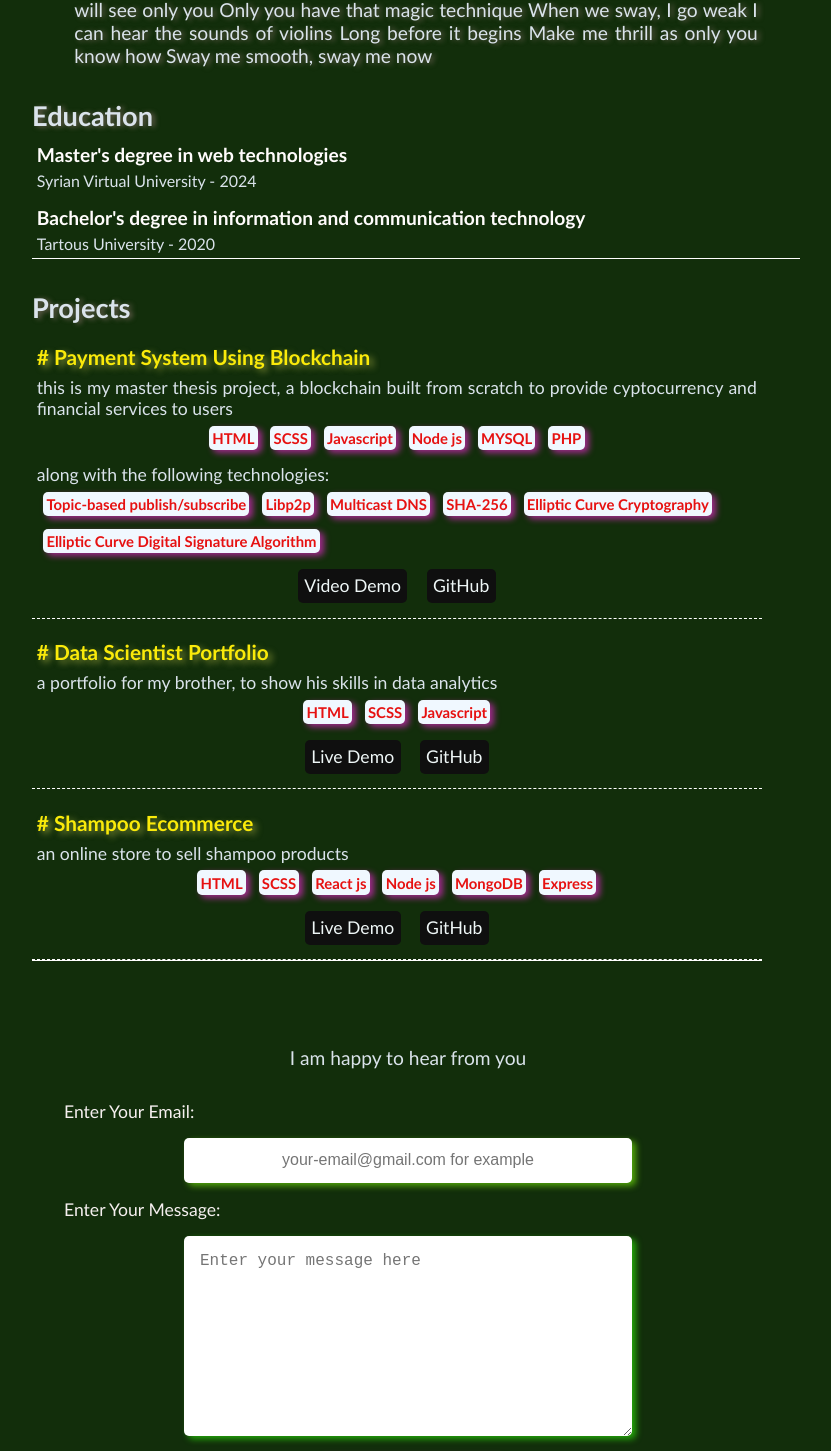
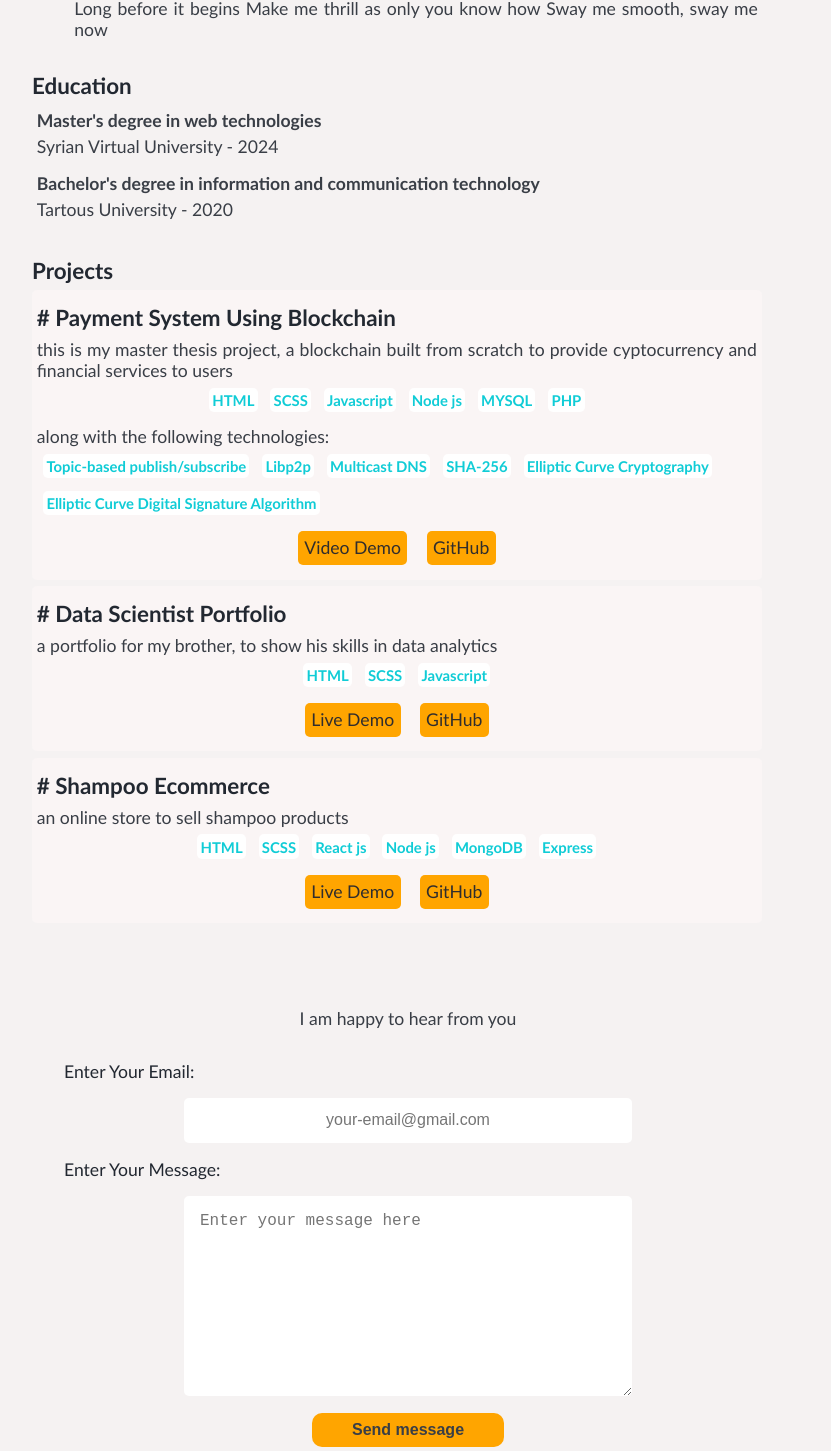
Before and after one commit to KinanSliman/portfolio, a React (Vite) app: page / in a window 1280 px wide. Shown: the part 389-1840 px from the top of the page, without its empty margins (224-1055 px from the left). Built offline with nearby package versions, Linux system fonts and the light colour scheme.

Commit message:
updating color palette

```diff
--- a/src/ContactForm.jsx
+++ b/src/ContactForm.jsx
@@ -17,7 +17,7 @@ function ContactForm() {
           id="email"
           type="email"
           name="email"
-          placeholder="your-email@gmail.com for example"
+          placeholder="your-email@gmail.com"
           required
         />
         <ValidationError prefix="Email" field="email" errors={state.errors} />
--- a/src/SCSS/_app.scss
+++ b/src/SCSS/_app.scss
@@ -5,7 +5,7 @@
 }
 body{
     //background-color: rgb(15 23 42);
-    background-color: rgb(18, 46, 11);
+    background-color: $backgroundColor;
     font-family: 'Trebuchet MS', 'Lucida Sans Unicode', 'Lucida Grande', 'Lucida Sans', Arial, sans-serif;
 }
 .app{
@@ -19,50 +19,50 @@ body{
     }
 
     h1{
-        color: rgb(239, 243, 247);
-        font-size: 1.4rem;
-        text-shadow: 3px 1px 5px rgba(51, 44, 44, 0.6);
+        color: $headingColor;
+        font-size: $bigFont;
+        //text-shadow: 3px 1px 5px rgba(51, 44, 44, 0.6);
         @include screenTablet{
-            font-size: 1.6rem;
+            font-size: $bigFont;
         }
     }
     h2{
-        color: rgb(218, 227, 235);
+        color: $headingColor;
         margin-top: 0.8rem;
-        font-size: 1.5rem;
-        text-shadow: 3px 1px 5px rgba(167,130,130,0.6);
+        font-size: $bigFont;
+        //text-shadow: 3px 1px 5px rgba(212, 112, 112, 0.4);
         @include screenTablet{
-            font-size: 1.7rem;
+            font-size: $bigFont;
         }
     }
     p{
-        color: rgb(218, 227, 235);
+        color: $textColor;
         margin-top: 0.3rem;
-        font-size: 1rem;
+        font-size: $smallFont;
         @include screenTablet{
-            font-size: 1.2rem;
+            font-size: $midFont;
         }
     }
     .skills{
     width: 95%;
         ul{
             li{
-                color: rgb(230, 17, 17);
+                color: $linkColor;
                 list-style-type: none;
                 display: inline-block;
                 margin: 0.4rem;
                 padding:0.2rem;
                 border-radius: 5px;
                 //border: 1px solid magenta;
-                background-color: aliceblue;
-                font-size: 0.8rem;
+                background-color: rgb(255, 255, 255);
+                font-size: $smallFont;
                 font-weight: 700;
-                box-shadow: 4px 3px 6px rgba(253, 38, 224, 0.6);
+                //box-shadow: 4px 3px 6px rgba(253, 38, 224, 0.4);
 
                 &:hover{
-                    background-color: black;
-                    color: yellow;
-                    box-shadow: 4px 3px 6px rgba(248, 244, 19, 0.6);
+                   // background-color: black;
+                   // color: yellow;
+                    //box-shadow: 4px 3px 6px rgba(248, 244, 19, 0.6);
                     //font-size: 0.9rem;
                 }
                 @include screenTablet{
@@ -83,7 +83,7 @@ body{
         p{
             width: 92%;
             text-align: justify;
-            text-shadow: 3px 1px 5px rgba(167,130,130,0.6);
+           // text-shadow: 3px 1px 5px rgba(102, 236, 84, 0.4);
            // border-bottom: 1px solid white;
            @include screenTablet{
             width: 89%;
@@ -108,25 +108,25 @@ body{
     }
     .education{
         margin-top: 2rem;
-        border-bottom: 1px solid white;
+        //border-bottom: 1px solid white;
         .educationLevel{
             //border: 1px solid magenta;
             margin-top: 0.4rem;
             padding: 0.3rem;
             h4{
-                color: rgb(255, 252, 252);
-                font-size: 1rem;
+                color: $textColor;
+                font-size: $midFont;
                 &:hover{
-                    color: yellow;
+                    //color: yellow;
                 }
                 @include screenTablet{
-                    font-size: 1.2rem;
+                    font-size: $midFont;
                 }
             }
             p{
-                font-size: 0.8rem;
+                font-size: $smallFont;
                 @include screenTablet{
-                    font-size: 1rem;
+                    font-size: $midFont;
                 }
             }
         }
@@ -134,23 +134,25 @@ body{
     .projects{
         margin-top: 2rem;
         width: 95%;
-        border-bottom: 1px solid white;
+        //border-bottom: 1px solid white;
         .project{
             margin-top: 0.4rem;
             padding: 0.3rem;
-            border-bottom: 1px dashed white;
+            background-color: rgb(250, 245, 245);
+            border-radius: 5px;
+            //border-bottom: 1px dashed white;
             h3{
                 margin-top: 0.6rem;
-                color: rgb(250, 234, 10);
-                text-shadow: 4px 3px 6px rgba(199, 201, 78, 0.6);
-                font-size: 1.2rem;
+                color: $headingColor;
+                //text-shadow: 4px 3px 6px rgba(199, 201, 78, 0.6);
+                font-size: $midFont;
                 @include screenTablet{
-                    font-size: 1.3rem;
+                    font-size:$bigFont;
                 }
             }
             p{
                 margin-top: 0.5rem;
-                font-size: 1rem;
+                font-size: $smallFont;
                 text-align: justify;
                 @include screenTablet{
                     font-size: 1.1rem;
@@ -165,9 +167,9 @@ body{
                     p{
                         margin: 0.6rem;
                         display: inline;
-                        color: rgb(239, 247, 247);
+                        color:rgb(48, 45, 45);
                         padding: 0.4rem;
-                        background-color: rgb(15, 15, 15);
+                        background-color: $accent1;
                         border-radius: 5px;
                     }
                 }
@@ -189,12 +191,12 @@ body{
             margin-bottom: 2rem;
         }
         label{
-            color: rgb(245, 239, 239);
+            color: $headingColor;
             display: block;
             margin-top: 1rem;
             margin-bottom: 1rem;
             @include screenTablet{
-                font-size: 1.1rem;
+                font-size: $midFont;
             }
         }
         input{
@@ -203,11 +205,11 @@ body{
             padding: 0.3rem;
             width: 90%;
             border: none;
-            font-size: 1rem;
+            font-size: $smallFont;
             height: 2.8rem;
             text-align: center;
             border-radius: 5px;
-            box-shadow: 4px 3px 6px rgba(124, 245, 11, 0.6);
+           // box-shadow: 4px 3px 6px rgba(124, 245, 11, 0.6);
             max-width: 28rem;
         }
         .inputText{
@@ -217,11 +219,11 @@ body{
             padding: 1rem;
             width: 90%;
             max-width: 28rem;
-            font-size: 1rem;
+            font-size: $smallFont;
             height: 25vh;
             border: none;
             border-radius: 5px;
-            box-shadow: 4px 3px 6px rgba(49, 248, 10, 0.6);
+            //box-shadow: 4px 3px 6px rgba(49, 248, 10, 0.6);
         }
         button{
             display: block;
@@ -231,16 +233,16 @@ body{
             width: 12rem;
             padding: 0.5rem 1.1rem 0.5rem 1.1rem;
             border-radius: 10px;
-            color: rgb(48, 51, 44);
-            background-color: rgb(184, 194, 174);
-            font-size: 1rem;
+            color: $textColor;
+            background-color: $accent1;
+            font-size: $smallFont;
             font-weight: 600;
-            box-shadow: 4px 3px 6px rgba(253, 38, 224, 0.6);
+            //box-shadow: 4px 3px 6px rgba(253, 38, 224, 0.6);
             margin: 0 auto;
             &:hover{
-                background-color: rgb(151, 167, 136);
-                color: rgb(240, 243, 38);
-                box-shadow: 4px 3px 6px rgba(229, 230, 225, 0.6);
+                //background-color: rgb(151, 167, 136);
+                //color: rgb(240, 243, 38);
+                //box-shadow: 4px 3px 6px rgba(229, 230, 225, 0.6);
             }
         }
     }
--- a/src/SCSS/style.css
+++ b/src/SCSS/style.css
@@ -5,7 +5,7 @@
 }
 
 body {
-  background-color: rgb(18, 46, 11);
+  background-color: rgb(245, 242, 242);
   font-family: "Trebuchet MS", "Lucida Sans Unicode", "Lucida Grande", "Lucida Sans", Arial, sans-serif;
 }
 
@@ -20,55 +20,47 @@ body {
   }
 }
 .app h1 {
-  color: rgb(239, 243, 247);
+  color: rgb(34, 40, 49);
   font-size: 1.4rem;
-  text-shadow: 3px 1px 5px rgba(51, 44, 44, 0.6);
 }
 @media screen and (min-width: 599px) {
   .app h1 {
-    font-size: 1.6rem;
+    font-size: 1.4rem;
   }
 }
 .app h2 {
-  color: rgb(218, 227, 235);
+  color: rgb(34, 40, 49);
   margin-top: 0.8rem;
-  font-size: 1.5rem;
-  text-shadow: 3px 1px 5px rgba(167, 130, 130, 0.6);
+  font-size: 1.4rem;
 }
 @media screen and (min-width: 599px) {
   .app h2 {
-    font-size: 1.7rem;
+    font-size: 1.4rem;
   }
 }
 .app p {
-  color: rgb(218, 227, 235);
+  color: rgb(57, 62, 70);
   margin-top: 0.3rem;
   font-size: 1rem;
 }
 @media screen and (min-width: 599px) {
   .app p {
-    font-size: 1.2rem;
+    font-size: 1.1rem;
   }
 }
 .app .skills {
   width: 95%;
 }
 .app .skills ul li {
-  color: rgb(230, 17, 17);
+  color: rgb(16, 204, 214);
   list-style-type: none;
   display: inline-block;
   margin: 0.4rem;
   padding: 0.2rem;
   border-radius: 5px;
-  background-color: aliceblue;
-  font-size: 0.8rem;
+  background-color: rgb(255, 255, 255);
+  font-size: 1rem;
   font-weight: 700;
-  box-shadow: 4px 3px 6px rgba(253, 38, 224, 0.6);
-}
-.app .skills ul li:hover {
-  background-color: black;
-  color: yellow;
-  box-shadow: 4px 3px 6px rgba(248, 244, 19, 0.6);
 }
 @media screen and (min-width: 599px) {
   .app .skills ul li {
@@ -90,7 +82,6 @@ body {
 .app .introductionText p {
   width: 92%;
   text-align: justify;
-  text-shadow: 3px 1px 5px rgba(167, 130, 130, 0.6);
 }
 @media screen and (min-width: 599px) {
   .app .introductionText p {
@@ -113,51 +104,46 @@ body {
 }
 .app .education {
   margin-top: 2rem;
-  border-bottom: 1px solid white;
 }
 .app .education .educationLevel {
   margin-top: 0.4rem;
   padding: 0.3rem;
 }
 .app .education .educationLevel h4 {
-  color: rgb(255, 252, 252);
-  font-size: 1rem;
-}
-.app .education .educationLevel h4:hover {
-  color: yellow;
+  color: rgb(57, 62, 70);
+  font-size: 1.1rem;
 }
 @media screen and (min-width: 599px) {
   .app .education .educationLevel h4 {
-    font-size: 1.2rem;
+    font-size: 1.1rem;
   }
 }
 .app .education .educationLevel p {
-  font-size: 0.8rem;
+  font-size: 1rem;
 }
 @media screen and (min-width: 599px) {
   .app .education .educationLevel p {
-    font-size: 1rem;
+    font-size: 1.1rem;
   }
 }
 .app .projects {
   margin-top: 2rem;
   width: 95%;
-  border-bottom: 1px solid white;
 }
 .app .projects .project {
   margin-top: 0.4rem;
   padding: 0.3rem;
-  border-bottom: 1px dashed white;
+  background-color: rgb(250, 245, 245);
+  border-radius: 5px;
 }
 .app .projects .project h3 {
   margin-top: 0.6rem;
-  color: rgb(250, 234, 10);
-  text-shadow: 4px 3px 6px rgba(199, 201, 78, 0.6);
-  font-size: 1.2rem;
+  color: rgb(34, 40, 49);
+  font-size: 1.1rem;
 }
 @media screen and (min-width: 599px) {
   .app .projects .project h3 {
-    font-size: 1.3rem;
+    font-size: 1.4rem;
   }
 }
 .app .projects .project p {
@@ -181,9 +167,9 @@ body {
 .app .projects .project .projectLinks a p {
   margin: 0.6rem;
   display: inline;
-  color: rgb(239, 247, 247);
+  color: rgb(48, 45, 45);
   padding: 0.4rem;
-  background-color: rgb(15, 15, 15);
+  background-color: rgb(255, 165, 0);
   border-radius: 5px;
 }
 .app .sayHello {
@@ -197,7 +183,7 @@ body {
   margin-bottom: 2rem;
 }
 .app .sayHello label {
-  color: rgb(245, 239, 239);
+  color: rgb(34, 40, 49);
   display: block;
   margin-top: 1rem;
   margin-bottom: 1rem;
@@ -217,7 +203,6 @@ body {
   height: 2.8rem;
   text-align: center;
   border-radius: 5px;
-  box-shadow: 4px 3px 6px rgba(124, 245, 11, 0.6);
   max-width: 28rem;
 }
 .app .sayHello .inputText {
@@ -231,7 +216,6 @@ body {
   height: 25vh;
   border: none;
   border-radius: 5px;
-  box-shadow: 4px 3px 6px rgba(49, 248, 10, 0.6);
 }
 .app .sayHello button {
   display: block;
@@ -241,15 +225,9 @@ body {
   width: 12rem;
   padding: 0.5rem 1.1rem 0.5rem 1.1rem;
   border-radius: 10px;
-  color: rgb(48, 51, 44);
-  background-color: rgb(184, 194, 174);
+  color: rgb(57, 62, 70);
+  background-color: rgb(255, 165, 0);
   font-size: 1rem;
   font-weight: 600;
-  box-shadow: 4px 3px 6px rgba(253, 38, 224, 0.6);
   margin: 0 auto;
-}
-.app .sayHello button:hover {
-  background-color: rgb(151, 167, 136);
-  color: rgb(240, 243, 38);
-  box-shadow: 4px 3px 6px rgba(229, 230, 225, 0.6);
 }/*# sourceMappingURL=style.css.map */
--- a/src/SCSS/style.scss
+++ b/src/SCSS/style.scss
@@ -1,2 +1,3 @@
+@import "variables";
 @import "mixin";
 @import "app";
```
Also changed, not shown: src/SCSS/_variables.scss (added, +32 -0 lines), 5 other files (tests, documents, lock files or other folders).
